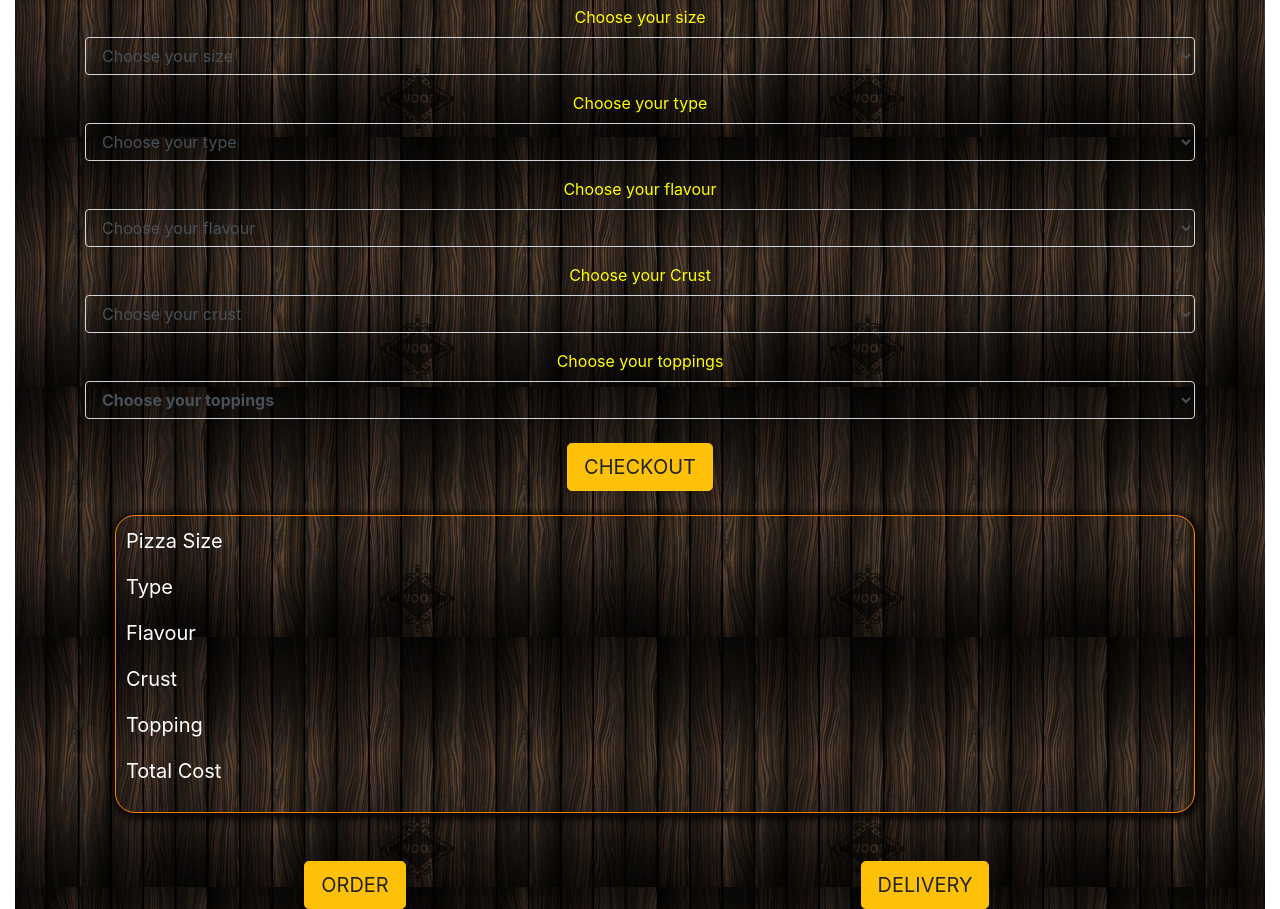
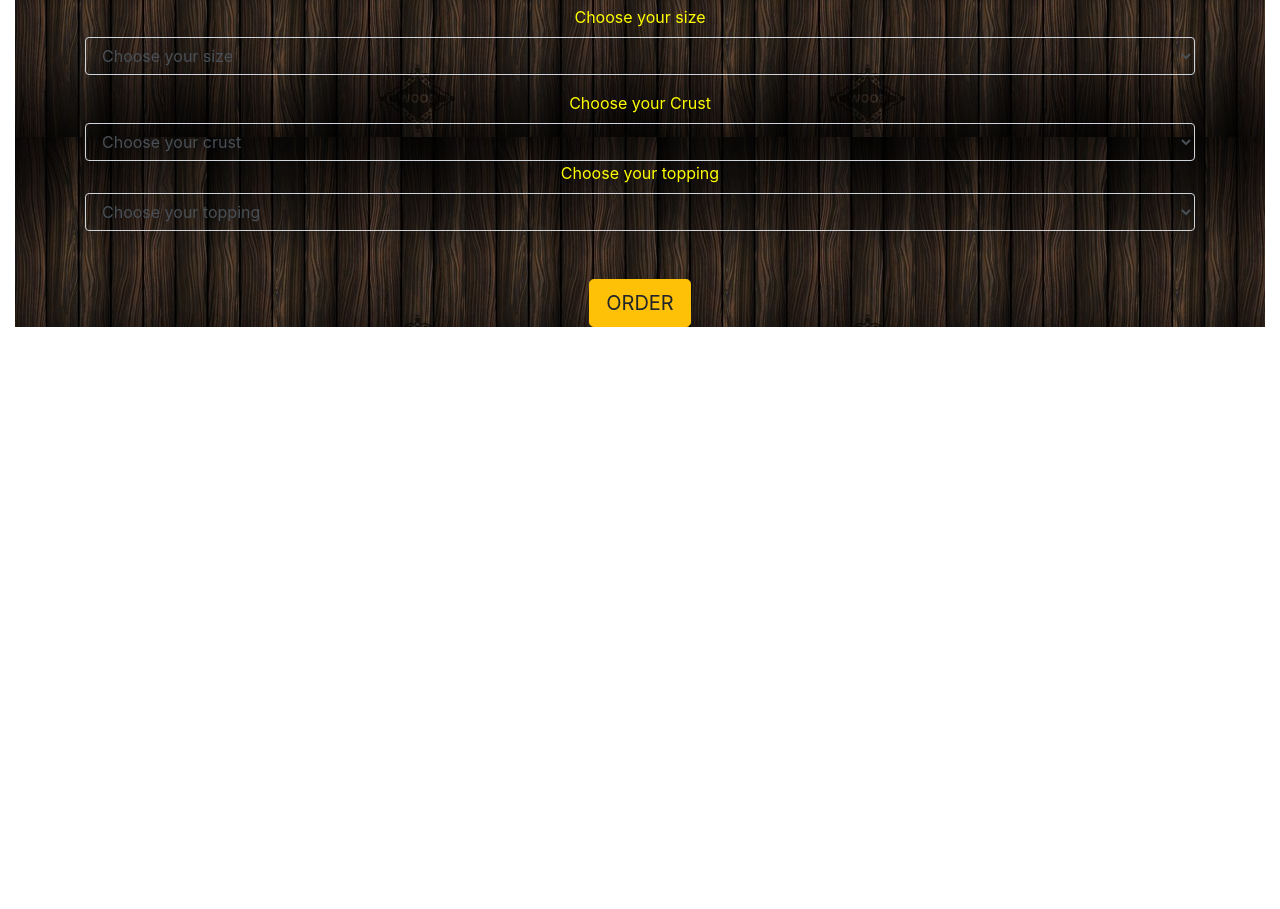
Before and after one commit to audombek/Pizza_App, a plain HTML site: page menu.html in a window 1280 px wide. Shown: the part 863-1772 px from the top of the page. After the commit the page ends 1206 px from the top, so only its background shows below. Drawn offline with Linux system fonts and the light colour scheme.

Commit message:
add select options and order button

```diff
--- a/menu.html
+++ b/menu.html
@@ -44,98 +44,105 @@
               </select>
             </div>
             <div class="form-group">
-               <label for="pizzaName">Choose your type</label>
-                <select class="form-control" id="name" style="background-color: transparent">
-                        <option hidden>Choose your type</option>
-                  <option>Meat</option>
-                  <option>Chicken</option>
-                  <option>Vegetables</option>
-                </select>
-        </div>
-        <div class="form-group">
-            <label for="pizzaFlavour">Choose your flavour</label>
-             <select class="form-control" id="flavour" style="background-color: transparent">
-                    <option hidden>Choose your flavour</option>
-               <option style="text-decoration:underline ">Meat</option>
-               <option>Hawaiian</option>
-               <option>Mexican Fiesta</option>
-               <option>Four Seasons</option>
-               <option>Club</option>
-               <option>Something Meaty</option>
-               <option style="text-decoration-line: underline">Chicken</option>
-               <option>BBQ Chicken</option>
-               <option>Sweet&Sour Chicken</option>
-               <option>Chicken&Mushroom</option>
-               <option>Periperi Chicken</option>
-               <option>Tikka Chicken</option>
-               <option>Chicken O'Rello</option>
-               <option style="text-decoration-line: underline">Vegeterian</option>
-               <option>Margheritta</option>
-               <option>OriginalVeggie</option>
-               <option>3 Cheese</option>
-             </select>
-     </div>
-        <div class="form-group">
                     <label for="Crust">Choose your Crust</label>
                     <select class="form-control" id="crust" style="background-color: transparent" width="auto">
                         <option hidden>Choose your crust</option>
-               <option>Thin Crust Ksh 150</option>
-               <option>Thick Crust Ksh 200</option>
-               <option>Deep Crust Ksh 250</option>
+                        <option>Crispy Crust Ksh 300</option>
+                        <option>Stuffed Crust Ksh 350</option>
+                        <option>Glutten-free Crust Ksh 400</option>
                  </select>
-     </div>
-     <div class="multiselect">
+                 <div class="form-group">
+                        <label for="Topping">Choose your topping</label>
+                        <select class="form-control" id="topping" style="background-color: transparent" width="auto">
+                            <option hidden>Choose your topping</option>
+                            <option>Large:Chicken ksh 500</option>
+                            <option>Large:Meat ksh 450</option>
+                            <option>Large:Vegetables ksh 400</option>
+                            <!-- <option>Standard:Chicken ksh 450</option>
+                            <option>Standard:Meat ksh 400</option>
+                            <option>Standard:Vegetables ksh 300</option>
+                            <option>Small:Chicken ksh 350</option>
+                            <option>Small:Meat ksh 300</option>
+                            <option>Small:Vegetables ksh 250</option> -->
+                     </select>
+                     <br><br>
+
+           <!-- <div class="multiselect">
               <div class="selectBox" onclick="showCheckboxes()">
                  <label for="toppings">Choose your toppings</label>
-          <select class="form-control" style="background-color: transparent">
-            <option>Choose your toppings</option>
+                  <select class="form-control" style="background-color:transparent">
+                   <option>Choose your toppings depending on size</option>
                   </select>
                  <div class="overSelect"></div>
              </div>
                <div id="checkboxes">
+                   <div class="row">
+                       <div class="col-md-4">
+                           <p>Large</p>
                     <label for="one">
-            <input type="checkbox" id="one" />baggles</label>
+                      <input type="checkbox" id="one1" />Chicken-sh 500
+                    </label>
                     <label for="two">
-            <input type="checkbox" id="two" />cheese</label>
+                      <input type="checkbox" id="two" />Meat-sh 450
+                   </label>
                    <label for="three">
-            <input type="checkbox" id="three" />Extra Chicken</label>
+                     <input type="checkbox" id="three" />Vegetables-sh 400
+                  </label>
+                </div>
+                <div class="col-md-4">
+                    <p>Standard</p>
+                        <label for="one">
+                                <input type="checkbox" id="one" />Chicken-sh 450
+                              </label>
+                              <label for="two">
+                                <input type="checkbox" id="two" />Meat-sh 400
+                             </label>
+                             <label for="three">
+                               <input type="checkbox" id="three" />Vegetables-sh 350
+                            </label>
+                </div>
+                <div class="col-md-4">
+                    <p>Small</p>
+                        <label for="one">
+                                <input type="checkbox" id="one"/>Chicken-sh 350
+                              </label>
+                              <label for="two">
+                                <input type="checkbox" id="two"/>Meat-sh 300
+                             </label>
+                             <label for="three">
+                               <input type="checkbox" id="three"/>Vegetables-sh 250
+                            </label>
                 </div>
                 </div>
-      <br>
-      <input type="submit" class="btn btn-warning btn-rounded waves-effect btn-lg" id="totalCost" value="CHECKOUT">
+            </div>
+          </div> <br> -->
+          <button id="submit" type="submit" class="btn btn-warning btn-rounded waves-effect btn-lg">ORDER</button>
+
+           <!-- <input type="submit" class="btn btn-warning btn-rounded waves-effect btn-lg" id="totalCost" value="CHECKOUT">
                    <br><br>
                <div id="textPrice">
-        <p id="pz">Pizza Size</p>
-        <p id="ty">Type</p>
-        <p id="fl">Flavour</p>
-        <p id="cr">Crust</p>
-        <p id="tp">Topping</p>
-        <p id="tc">Total Cost</p>
+                    <p id="pz">Pizza Size:</p>
+                    <p id="ty">Type:</p>
+                    <p id="fl">Flavour:</p>
+                    <p id="cr">Crust:</p>
+                    <p id="tp">Topping:</p>
+                    <p id="tc">Total Cost:</p>
+                </div><br><br>
 
-    </div>
-    <br><br>
                 <div class="row">
                      <div class="col-md-6">
-       <button id="order" type="submit" class="btn btn-warning btn-rounded waves-effect btn-lg">ORDER</button>
+
                      </div>
                      <div class="col-md-6">
                         <button id="delivery" type="submit" class="btn btn-warning btn-rounded waves-effect btn-lg">DELIVERY</button>
-
                     </div>
-
-    </div>
+                </div> -->
 
             </form>
         </div>
-
-
-
-        </div>
-
     </div>
    </div>
-
-
+  </div>
     <script src="js/jquery-3.4.1.js"></script>
     <script src="js/script.js"></script>
 </body>
```
Lines whose indentation alone changed are shown as unchanged.
